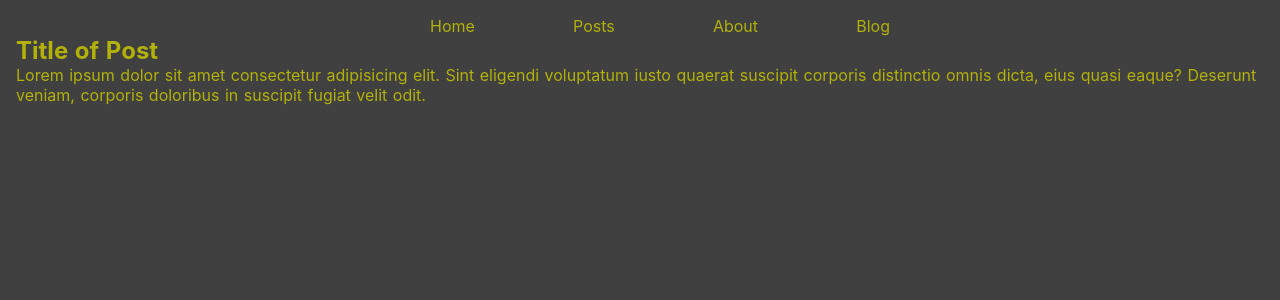
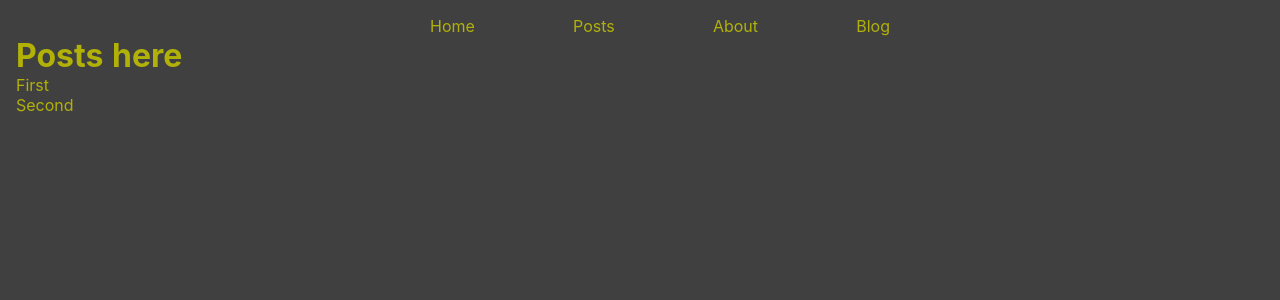
Before and after one commit to guicazaroto/nuxt, a Nuxt app: page /posts in a window 1280 px wide. Shown: the top 300 px of the page. Built offline with nearby package versions, Linux system fonts and the light colour scheme.

Commit message:
[feature] links

```diff
--- a/components/NavBar.vue
+++ b/components/NavBar.vue
@@ -2,8 +2,12 @@
   <div>
     <nav>
       <ul class="navbar">
-        <li>Home</li>
-        <li>Posts</li>
+        <li>
+          <NuxtLink to="/">Home</NuxtLink>
+        </li>
+        <li>
+          <NuxtLink to="/posts">Posts</NuxtLink>
+        </li>
         <li>About</li>
         <li>Blog</li>
       </ul>
@@ -26,4 +30,11 @@ export default {};
 .navbar li {
   list-style-type: none;
 }
+.navbar li a {
+  text-decoration: none;
+  color: #b1b108;
+}
+.navbar li a:hover {
+  color: #fff;
+}
 </style>
--- /dev/null
+++ b/pages/posts/_id.vue
@@ -0,0 +1,44 @@
+<template>
+  <div>
+    <article>
+      <h1>{{ currentPost.title }}</h1>
+      <p>
+        {{ currentPost.body }}
+      </p>
+    </article>
+  </div>
+</template>
+
+<script>
+export default {
+  data() {
+    return {
+      articles: [
+        {
+          id: "first",
+          title: "First Post",
+          body:
+            "Lorem ipsum dolor sit amet consectetur adipisicing elit. Sint eligend voluptatum iusto quaerat suscipit corporis distinctio omnis dicta, eiusquasi eaque? Deserunt veniam, corporis doloribus in suscipit fugiat velit odit."
+        },
+        {
+          id: "second",
+          title: "Second Post",
+          body:
+            "Lorem ipsum dolor sit amet consectetur adipisicing elit. Sint eligend voluptatum iusto quaerat suscipit corporis distinctio omnis dicta, eiusquasi eaque? Deserunt veniam, corporis doloribus in suscipit fugiat velit odit."
+        },
+        {
+          id: "third",
+          title: "Third Post",
+          body:
+            "Lorem ipsum dolor sit amet consectetur adipisicing elit. Sint eligend voluptatum iusto quaerat suscipit corporis distinctio omnis dicta, eiusquasi eaque? Deserunt veniam, corporis doloribus in suscipit fugiat velit odit."
+        }
+      ]
+    };
+  },
+  computed: {
+    currentPost() {
+      return this.articles.find(x => x.id === this.$route.params.id);
+    }
+  }
+};
+</script>
--- a/pages/posts/index.vue
+++ b/pages/posts/index.vue
@@ -1,13 +1,21 @@
 <template>
   <div>
-    <article>
-      <h1>Title of Post</h1>
-      <p>
-        Lorem ipsum dolor sit amet consectetur adipisicing elit. Sint eligendi
-        voluptatum iusto quaerat suscipit corporis distinctio omnis dicta, eius
-        quasi eaque? Deserunt veniam, corporis doloribus in suscipit fugiat
-        velit odit.
-      </p>
-    </article>
+    <h1>Posts here</h1>
+    <p>
+      <NuxtLink to="/posts/first">First</NuxtLink>
+    </p>
+    <p>
+      <NuxtLink to="/posts/second">Second</NuxtLink>
+    </p>
   </div>
 </template>
+
+<style scoped>
+p a {
+  text-decoration: none;
+  color: #b1b108;
+}
+p a:hover {
+  color: #fff;
+}
+</style>
```
